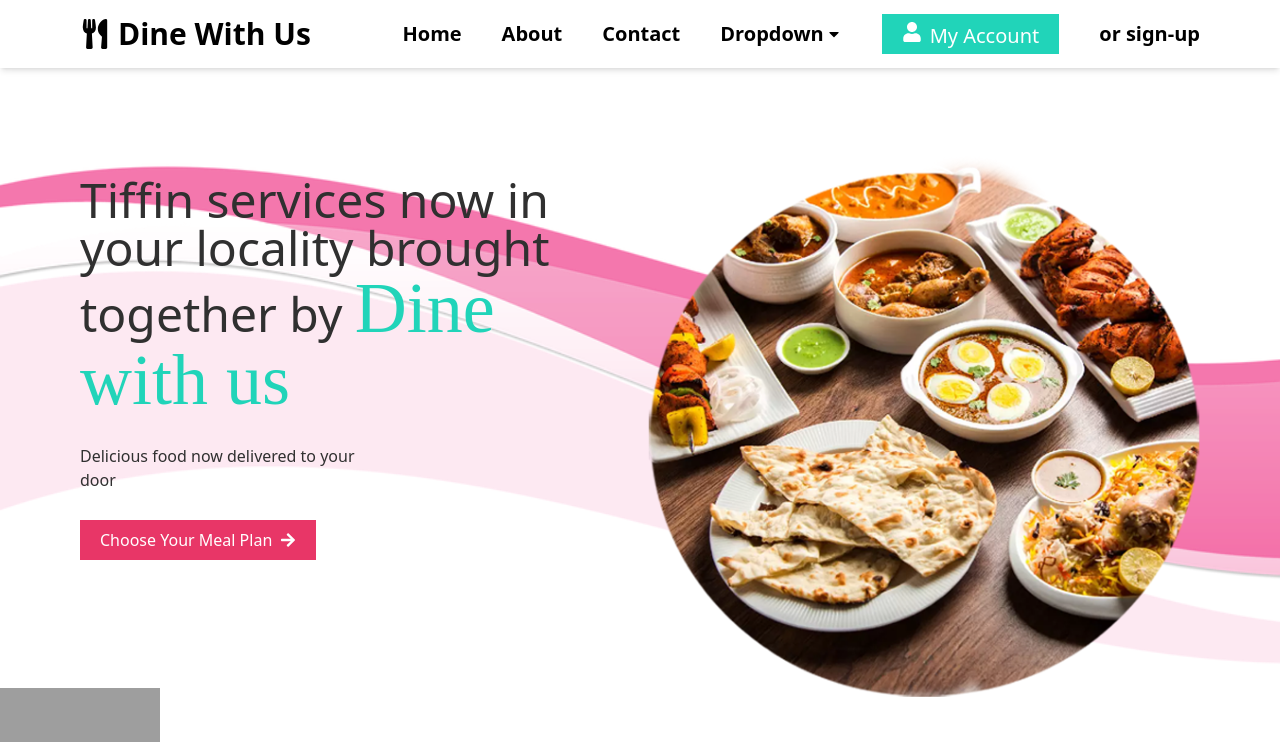
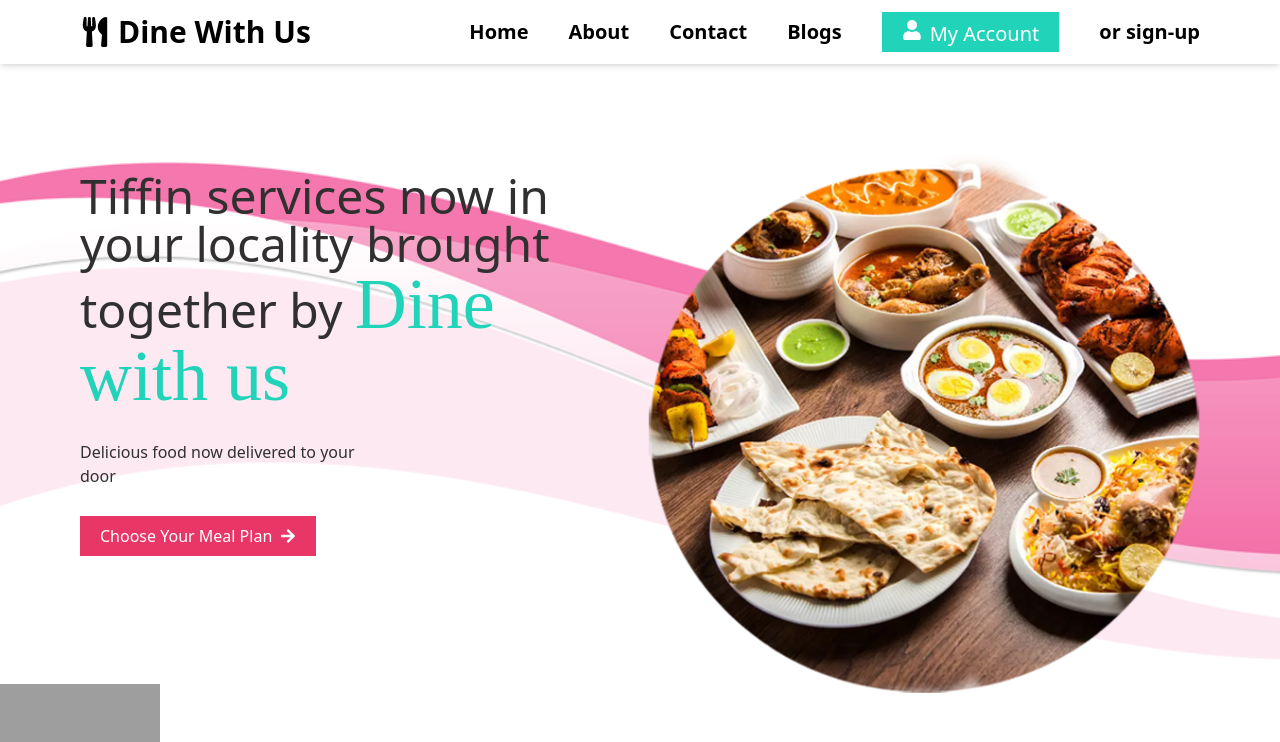
Before and after one commit to pratiksahane/tiffinservice, a React (Vite) app in the folder frontend/: page / in a window 1280 px wide. Shown: the top 742 px of the page. Built offline with nearby package versions, Linux system fonts and the light colour scheme; grey boxes are pictures that could not be loaded; a web font is replaced by a local one.

Commit message:
Dropdown links modified to blogs

```diff
--- a/frontend/src/App.jsx
+++ b/frontend/src/App.jsx
@@ -24,6 +24,7 @@ import Checkmeal from './components/Checkmeal/Checkmeal.jsx';
 import AddCart from './components/AddCart/AddCart.jsx';
 import ViewCart from './components/ViewCart/ViewCart.jsx';
 import Pay from './components/Pay/Pay.jsx';
+import Blogs from './components/Blogs/Blogs.jsx';
 
 const App = () => {
   const [showPopup, setShowPopup] = useState(false);
@@ -96,6 +97,7 @@ const App = () => {
   const HandlePopup11=()=>{
     setShowPopup11(true);
   };
+
 
   const navigate = useNavigate();
 
@@ -183,6 +185,7 @@ const App = () => {
             <Route path="/" element={<Hero />} />
             <Route path="/about" element={<About HandlePopup={HandlePopup} />} />
             <Route path="/contact" element={<Footer />} />
+            <Route path="/blog" element={<Blogs />} />
           </Routes>
           <Banner />
           <WhyChoose />
--- /dev/null
+++ b/frontend/src/components/Blogs/Blogs.jsx
@@ -0,0 +1,12 @@
+import React from 'react';
+
+const Blogs = () => {
+  return (
+    <div className="container mx-auto py-10">
+      <h1 className="text-4xl font-bold mb-6">Blogs</h1>
+      <p className="text-lg">This is where your blog content will be displayed.</p>
+    </div>
+  );
+};
+
+export default Blogs;
--- a/frontend/src/components/Navbar/Navbar.jsx
+++ b/frontend/src/components/Navbar/Navbar.jsx
@@ -17,24 +17,11 @@ const NavLinks = [
     name: 'Contact',
     link: '/contact'
   },
-];
-
-const DropdownLinks = [
   {
-    id: 1,
-    name: 'Vegetables',
-    link: '/#'
-  },
-  {
-    id: 2,
-    name: 'Fruits',
-    link: '/#'
-  },
-  {
-    id: 3,
-    name: 'Grains',
-    link: '/#'
-  },
+    id: 4,
+    name: 'Blogs',
+    link:'/blog'
+  }
 ];
 
 const Navbar = ({ HandlePopup, HandlePopup1 }) => {
@@ -54,26 +41,6 @@ const Navbar = ({ HandlePopup, HandlePopup1 }) => {
                 <a href={link} className='hidden sm:inline-block hover:text-primary text-xl font-semibold'>{name}</a>
               </li>
             ))}
-            {/* Simple dropdown and links */}
-            <li className='hidden md:block cursor-pointer group relative'>
-              <div className='flex items-center gap-[2px] py-2'>
-                <span className='inline-block hover:text-primary text-xl font-semibold'>
-                  Dropdown
-                </span>
-                <FaCaretDown className='group-hover:rotate-180 duration-300' />
-              </div>
-              <div className='absolute left-0 z-[9999] hidden group-hover:block w-[200px] bg-white text-black shadow-md p-2'>
-                <ul>
-                  {DropdownLinks.map(({ id, name, link }) => (
-                    <li key={id}>
-                      <a href={link} className='inline-block w-full rounded-md p-2 hover:bg-primary/20 text-xl font-semibold'>
-                        {name}
-                      </a>
-                    </li>
-                  ))}
-                </ul>
-              </div>
-            </li>
             {/* Login button section */}
             <li>
               <button
```
